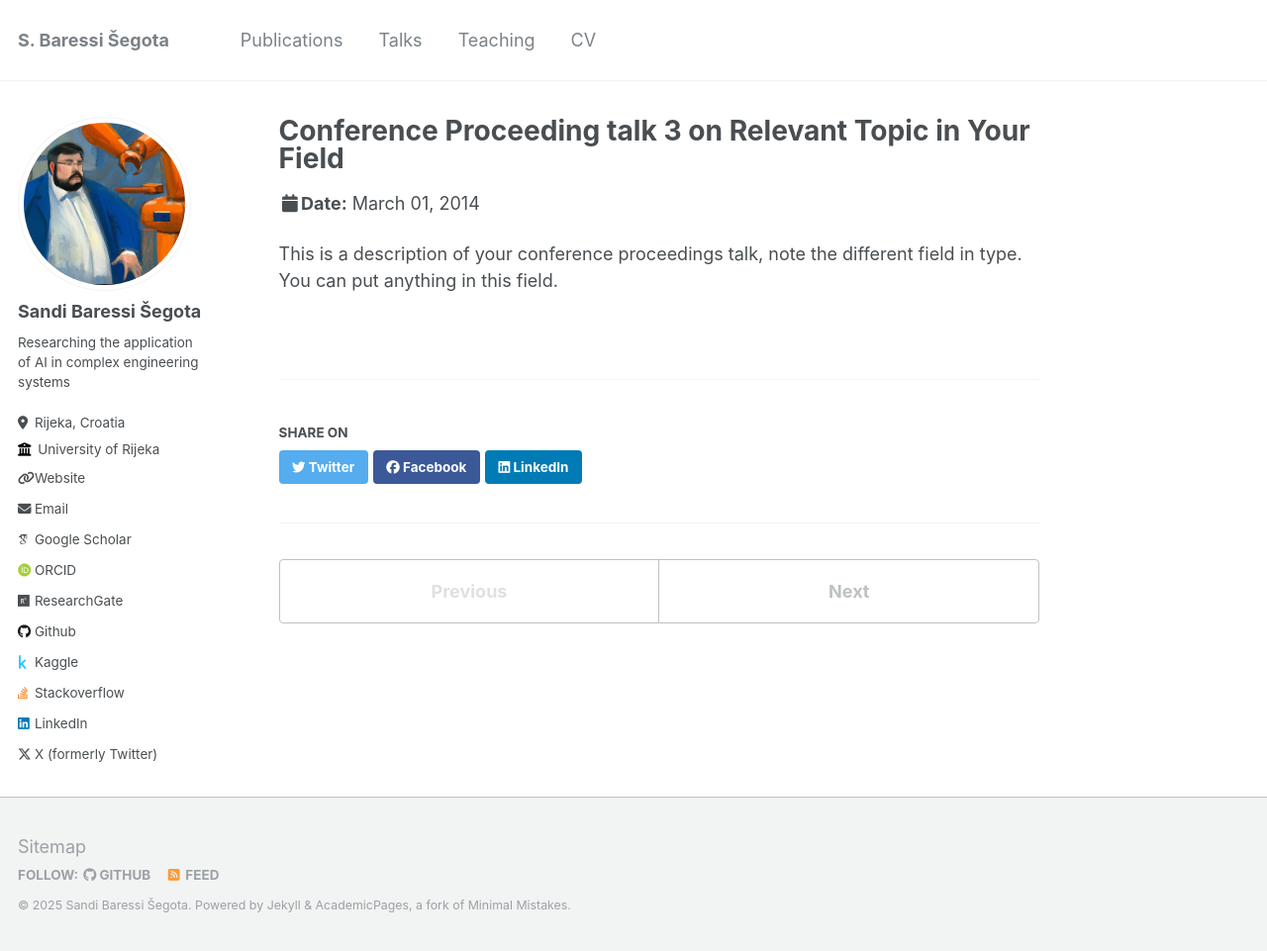
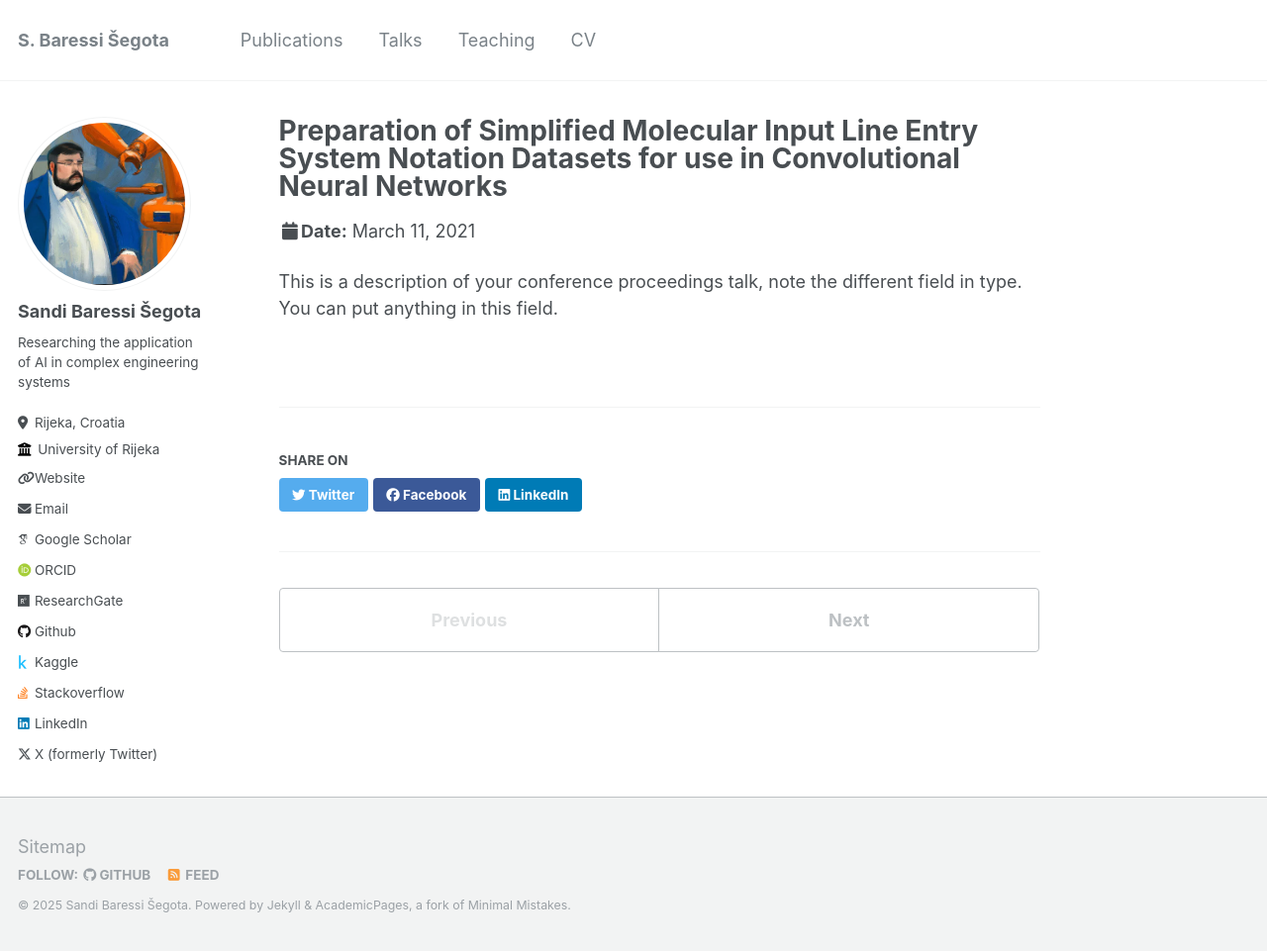
Before and after one commit to ssegota/ssegota.github.io, a Jekyll site: the page built from _talks/2014-03-01-talk-3.md, in a window 1280 px wide and 961 px high. Shown: the whole window at 99% size. Built offline with Jekyll 4.4.1, drawn with Linux system fonts in a browser that asks for light colours; some web fonts are replaced.

Commit message:
Update 2014-03-01-talk-3.md

```diff
--- a/_talks/2014-03-01-talk-3.md
+++ b/_talks/2014-03-01-talk-3.md
@@ -1,11 +1,11 @@
 ---
-title: "Conference Proceeding talk 3 on Relevant Topic in Your Field"
+title: "Preparation of Simplified Molecular Input Line Entry System Notation Datasets for use in Convolutional Neural Networks"
 collection: talks
-type: "Conference proceedings talk"
+type: "Conference"
 permalink: /talks/2014-03-01-talk-3
-venue: "Testing Institute of America 2014 Annual Conference"
-date: 2014-03-01
-location: "Los Angeles, CA"
+venue: "University of Kragujevac"
+date: 2021-03-11
+location: "Kragujevac, Serbia"
 ---
 
 This is a description of your conference proceedings talk, note the different field in type. You can put anything in this field.
```
